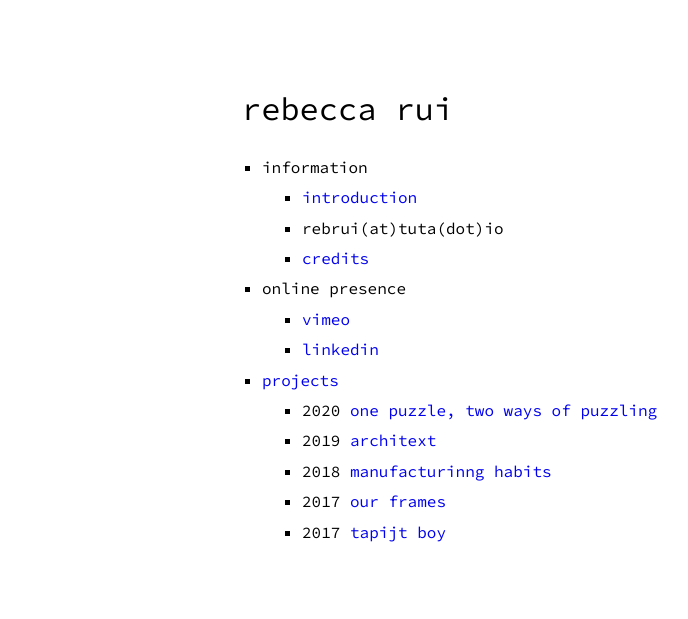
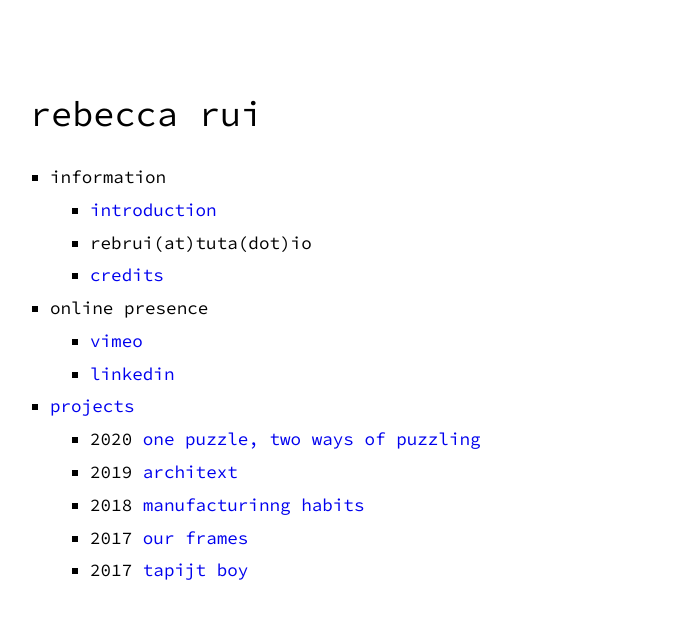
Before and after one commit to iurrrui/iurrrui.github.io, a Jekyll site: the page built from index.md, in a window 1280 px wide. Shown: the top 619 px of the page, without its empty margins (110-798 px from the left). Built offline with Jekyll 4.4.1, drawn with Linux system fonts in a browser that asks for light colours.

Commit message:
Made font-size responsive

```diff
--- a/_config.yml
+++ b/_config.yml
@@ -1,7 +1,7 @@
 title: central node
 author: rebecca rui
 # email: rebrui@tuta.io
-url: rebeccarui.crypto
+url: rebeccarui.online
 baseurl: ""
 description: > # description of the site (multiple lines allowed)
 
--- a/_data/menu.yml
+++ b/_data/menu.yml
@@ -22,6 +22,7 @@ entries:
         url: https://vimeo.com/rebeccarui
       # - title: github
       #   url: https://github.com/84003
+      # - title: linkedin&#8599;
       - title: linkedin
         url: https://www.linkedin.com/in/r-rui/
   - title: projects
--- a/_sass/no-style-please.scss
+++ b/_sass/no-style-please.scss
@@ -71,7 +71,8 @@ body {
   font-weight: 400;
   // font-weight: 500;
   // font-weight: 600;
-  font-size: 16px;
+  font-size: calc(0.7em + 0.5vw);
+  // font-size: 16px;
   // font-size: 1em;
   line-height: 1.5;
   // line-height: 1.4;
@@ -90,7 +91,12 @@ h2, h3, h4, h5, h6 { margin-top: 3rem; }
 
 hr { margin: 1rem 0; }
 
-p { margin: 1rem 0; }
+p {
+  margin: 1rem 0;
+  // font-family: 'Source Sans Pro', sans-serif;
+  // font-size: 20px;
+  // font-family: "Rubik", sans-serif;
+}
 
 li {
   margin: 0.4rem 0;
@@ -109,8 +115,10 @@ li {
 }
 
 .w {
-  width: 45%;
-  max-width: 630px;
+  width: 80%;
+  max-width: 1000px;
+  // width: 45%;
+  // max-width: 630px;
   margin: 0 auto;
   padding: 4rem 2rem;
 }
```
Also changed, not shown: 2 other files.
